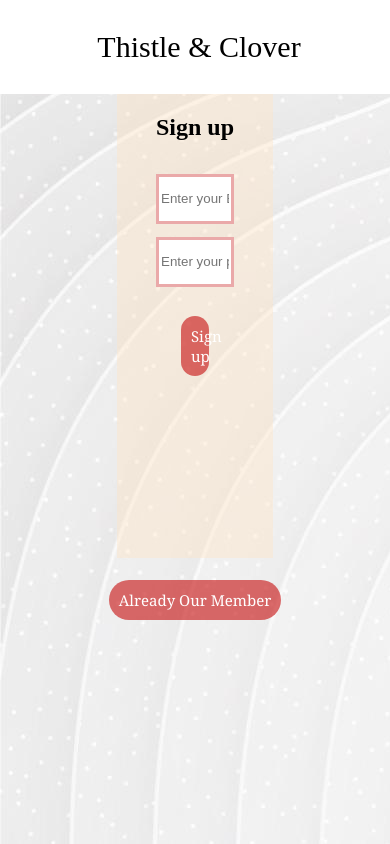
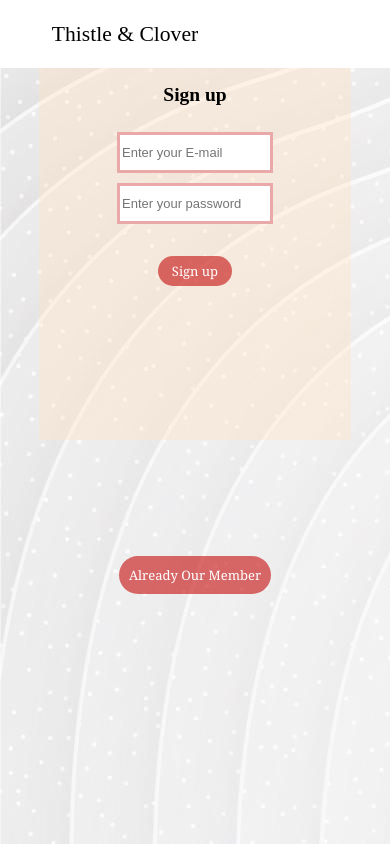
Before and after one commit to karthik-varun/Thistle-Clover, a plain HTML site: page index.html in a window 390 px wide. Drawn offline with nearby package versions, Linux system fonts and the light colour scheme; a web font is replaced by a local one.

Commit message:
uploaded

```diff
--- a/useraccount.css
+++ b/useraccount.css
@@ -115,3 +115,60 @@ align-items: center;
     transform:scale(110%);
 
 }
+
+@media(max-width:1200px)
+{
+    .Shopname{
+        width: 100%;
+    }
+    .signcol1{
+        height: 80%;
+        width: 80%;
+        font-size: larger;
+    }
+    .inputs input{
+        font-size: larger;
+    }
+    .button{
+        width: 40%;
+    }
+    .button button{
+        height: 40%;
+        font-size: larger;
+        align-items: center;
+        justify-content: center;
+    }
+    .acclink a button{
+        font-size: larger;
+    }
+
+}
+@media(max-width:600px)
+{
+
+    .Shopname{
+        width: 60%;
+        font-size: larger;
+    }
+    .signcol1{
+        height: 80%;
+        width: 80%;
+        font-size: small;
+    }
+    .inputs input{
+        font-size: small;
+    }
+    .button{
+        width: 40%;
+    }
+    .button button{
+        height: 40%;
+        font-size: small;
+        display: flex;
+        align-items: center;
+        justify-content: center;
+    }
+    .acclink a button{
+        font-size: small;
+    }
+}
```
